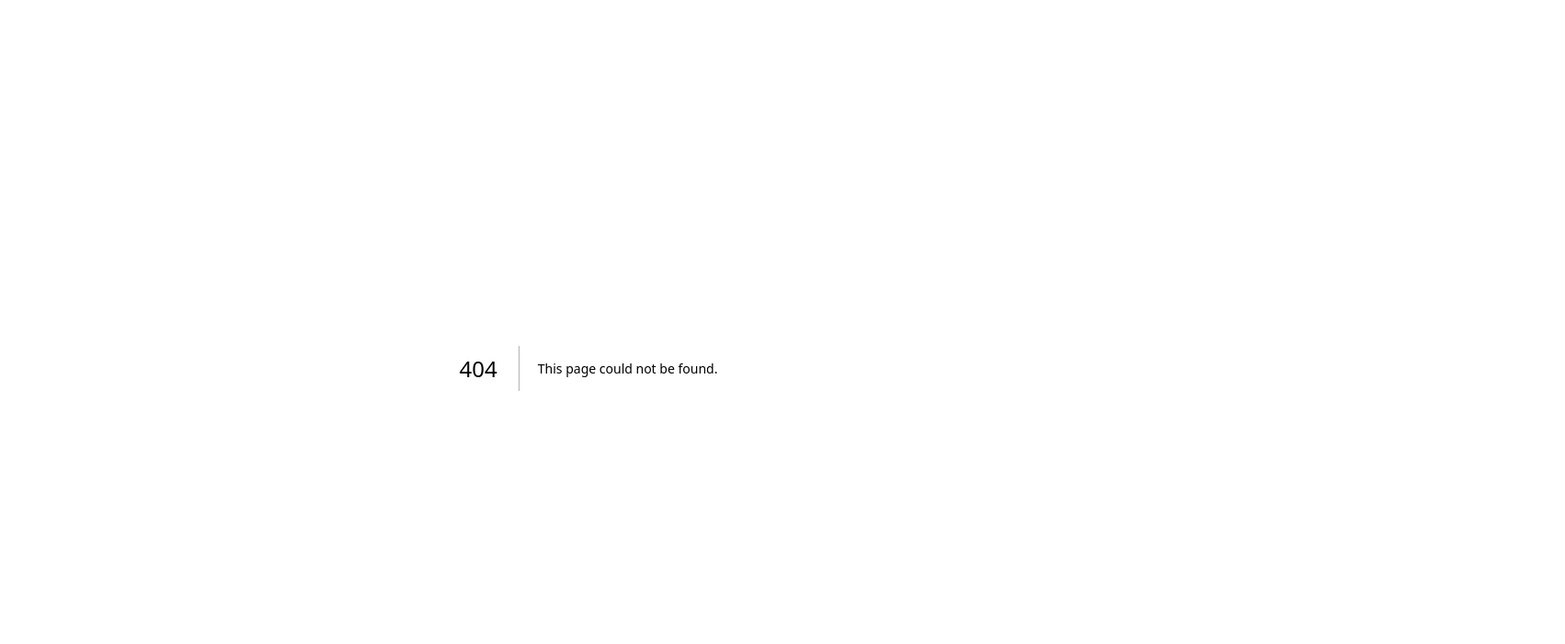
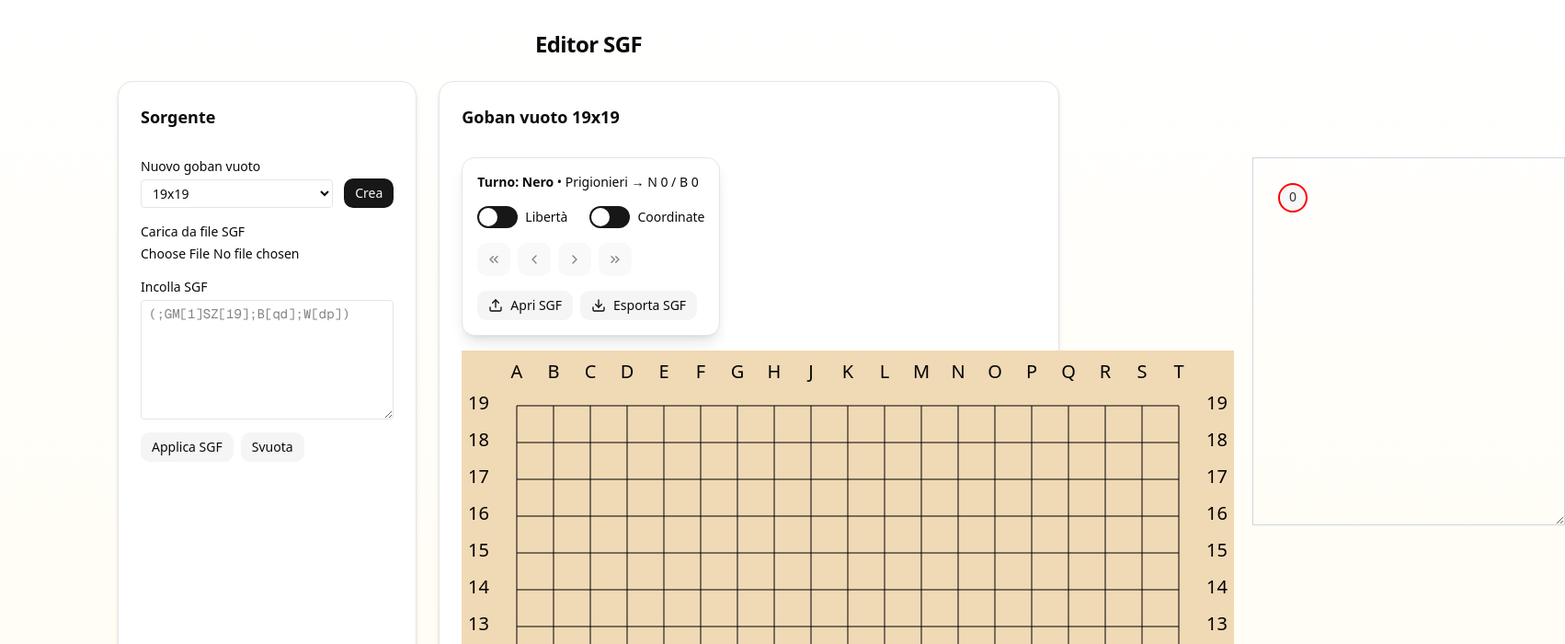
Before and after one commit to Wamba85/ludo-go, a Next.js app: page /editor in a window 1280 px wide. Before the commit this address had no page. Shown: the top 700 px of the page at 92% size, 1702 px wide, since content can reach past the window. Built offline with nearby package versions, Linux system fonts and the light colour scheme.

Commit message:
add editor page

```diff
--- /dev/null
+++ b/src/app/editor/page.tsx
@@ -0,0 +1,155 @@
+// ==================================================
+// app/editor/page.tsx – SGF Editor (crea/edita partendo da vuoto o da SGF)
+// ==================================================
+'use client';
+
+import { useCallback, useMemo, useState } from 'react';
+import Goban from '@/components/goban/goban';
+import { Card, CardContent, CardHeader, CardTitle } from '@/components/ui/card';
+import { Button } from '@/components/ui/button';
+import { loadSgfToMoveTree } from '@/lib/sgf/moveNode-adapter';
+
+type Mode = 'empty' | 'fromSgf';
+
+export default function SgfEditorPage() {
+  const [mode, setMode] = useState<Mode>('empty');
+  const [boardSize, setBoardSize] = useState<number>(19);
+  const [sgfText, setSgfText] = useState<string>('');
+  const [rev, setRev] = useState(0); // per rimontare Goban quando cambia sorgente
+
+  const createEmpty = useCallback(() => {
+    setMode('empty');
+    setSgfText('');
+    setRev((r) => r + 1);
+  }, []);
+
+  const handleSgfFile = useCallback(
+    async (e: React.ChangeEvent<HTMLInputElement>) => {
+      const f = e.target.files?.[0];
+      if (!f) return;
+      const txt = await f.text();
+      // prova a leggere la size dal SGF
+      try {
+        const wrapped = txt.trim().startsWith('(') ? txt : `(${txt})`;
+        const { meta } = loadSgfToMoveTree(wrapped);
+        setBoardSize(meta.size ?? boardSize);
+      } catch {}
+      setSgfText(txt);
+      setMode('fromSgf');
+      setRev((r) => r + 1);
+      // reset input
+      e.currentTarget.value = '';
+    },
+    [boardSize],
+  );
+
+  const applySgfText = useCallback(() => {
+    // prova a leggere SZ dalla textarea
+    try {
+      const wrapped = sgfText.trim().startsWith('(') ? sgfText : `(${sgfText})`;
+      const { meta } = loadSgfToMoveTree(wrapped);
+      setBoardSize(meta.size ?? boardSize);
+    } catch {}
+    setMode('fromSgf');
+    setRev((r) => r + 1);
+  }, [sgfText, boardSize]);
+
+  const header = useMemo(
+    () => (
+      <header className="mb-6 flex items-center justify-between">
+        <h1 className="text-2xl font-semibold tracking-tight">Editor SGF</h1>
+      </header>
+    ),
+    [],
+  );
+
+  return (
+    <div className="flex flex-col items-center px-6 py-8 min-h-screen">
+      {header}
+
+      <div className="grid w-full max-w-5xl grid-cols-1 lg:grid-cols-3 gap-6">
+        {/* Pannello controlli */}
+        <Card className="rounded-2xl shadow-md lg:col-span-1">
+          <CardHeader>
+            <CardTitle className="text-lg">Sorgente</CardTitle>
+          </CardHeader>
+          <CardContent className="flex flex-col gap-4">
+            {/* Nuovo vuoto */}
+            <div className="flex items-end gap-3">
+              <div className="flex-1">
+                <label className="block text-sm mb-1">Nuovo goban vuoto</label>
+                <select
+                  value={boardSize}
+                  onChange={(e) => setBoardSize(parseInt(e.target.value, 10))}
+                  className="w-full rounded border px-2 py-1 text-sm"
+                >
+                  <option value={9}>9x9</option>
+                  <option value={13}>13x13</option>
+                  <option value={19}>19x19</option>
+                </select>
+              </div>
+              <Button onClick={createEmpty}>Crea</Button>
+            </div>
+
+            {/* Da file SGF */}
+            <div>
+              <label className="block text-sm mb-1">Carica da file SGF</label>
+              <input
+                type="file"
+                accept=".sgf,text/plain"
+                onChange={handleSgfFile}
+                className="block w-full text-sm"
+              />
+            </div>
+
+            {/* Da testo SGF */}
+            <div>
+              <label className="block text-sm mb-1">Incolla SGF</label>
+              <textarea
+                value={sgfText}
+                onChange={(e) => setSgfText(e.target.value)}
+                rows={6}
+                className="w-full rounded border px-2 py-1 text-sm font-mono"
+                placeholder="(;GM[1]SZ[19];B[qd];W[dp])"
+              />
+              <div className="mt-2 flex gap-2">
+                <Button variant="secondary" onClick={applySgfText}>
+                  Applica SGF
+                </Button>
+                <Button
+                  variant="secondary"
+                  onClick={() => {
+                    setSgfText('');
+                  }}
+                >
+                  Svuota
+                </Button>
+              </div>
+            </div>
+          </CardContent>
+        </Card>
+
+        {/* Area editor Goban */}
+        <Card className="rounded-2xl shadow-md lg:col-span-2">
+          <CardHeader>
+            <CardTitle className="text-lg">
+              {mode === 'empty'
+                ? `Goban vuoto ${boardSize}x${boardSize}`
+                : 'SGF caricato'}
+            </CardTitle>
+          </CardHeader>
+          <CardContent>
+            <div className="flex gap-5">
+              <Goban
+                key={rev}
+                sgfMoves={sgfText}
+                BOARD_SIZE={boardSize}
+                showMoveTree={true}
+              />
+            </div>
+          </CardContent>
+        </Card>
+      </div>
+    </div>
+  );
+}
```
